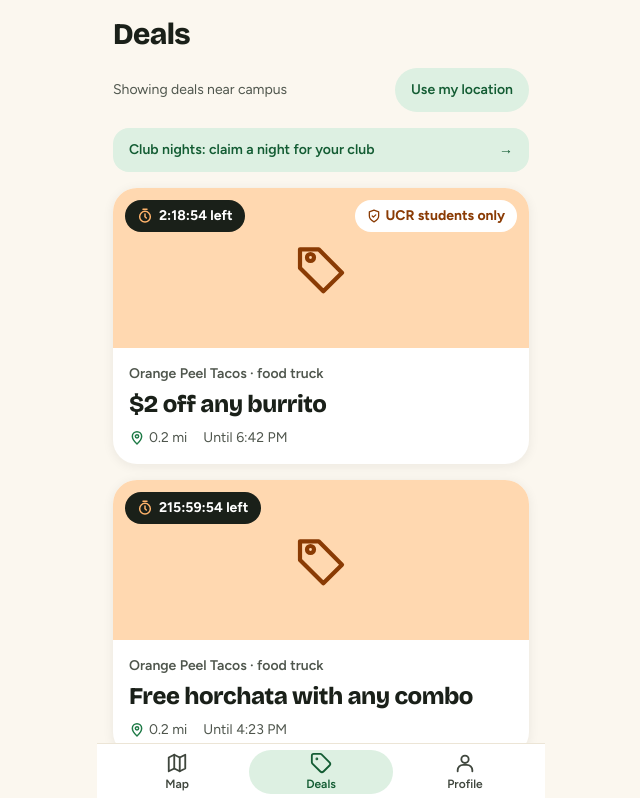
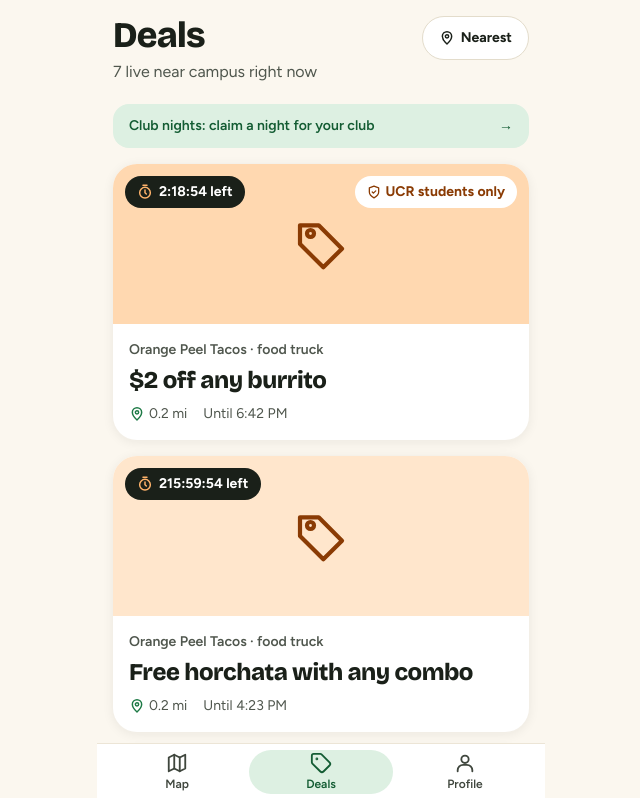
Before and after one commit to MosesfromSinai/Grove, a Next.js app: page /feed in a window 1280 px wide. Shown: the top 798 px of the page, without its empty margins (319-959 px from the left). Built offline with nearby package versions, Linux system fonts and the light colour scheme.

Commit message:
restyle deals feed header

```diff
--- a/app/(student)/feed/page.tsx
+++ b/app/(student)/feed/page.tsx
@@ -1,10 +1,5 @@
 import { Feed } from "@/components/student/feed";
 
 export default function FeedPage() {
-  return (
-    <div>
-      <h1 className="mb-4 text-3xl">Deals</h1>
-      <Feed />
-    </div>
-  );
+  return <Feed />;
 }
--- a/components/student/feed.tsx
+++ b/components/student/feed.tsx
@@ -51,21 +51,21 @@ export function Feed() {
 
   return (
     <div>
-      <div className="mb-4 flex items-center justify-between gap-3">
-        <p className="text-sm text-ink-muted">{where}</p>
-        {status === "located" ? (
-          <button onClick={backToCampus} className="min-h-11 rounded-pill px-4 text-sm font-semibold text-green-dark">
-            Back to campus
-          </button>
-        ) : (
-          <button
-            onClick={locate}
-            disabled={status === "locating"}
-            className="min-h-11 rounded-pill bg-green-tint px-4 text-sm font-semibold text-green-dark disabled:opacity-50"
-          >
-            Use my location
-          </button>
-        )}
+      <div className="mb-5 flex items-start justify-between gap-3">
+        <div>
+          <h1 className="text-4xl">Deals</h1>
+          <p className="mt-1 text-ink-muted">
+            {loading || !result ? where : `${result.deals.length} live ${status === "located" ? "near you" : "near campus"} right now`}
+          </p>
+        </div>
+        <button
+          onClick={status === "located" ? backToCampus : locate}
+          disabled={status === "locating"}
+          className="flex min-h-11 shrink-0 items-center gap-1.5 rounded-pill border border-border-strong bg-surface px-4 text-sm font-bold text-ink disabled:opacity-50"
+        >
+          <svg width="16" height="16" viewBox="0 0 24 24" fill="none" stroke="currentColor" strokeWidth="2.2" strokeLinecap="round" strokeLinejoin="round" aria-hidden="true"><path d="M12 21s-7-6.2-7-11.5A7 7 0 0 1 19 9.5C19 14.8 12 21 12 21z" /><circle cx="12" cy="9.5" r="2.5" /></svg>
+          {status === "located" ? "Back to campus" : "Nearest"}
+        </button>
       </div>
 
       <Link
@@ -91,8 +91,8 @@ export function Feed() {
         <p role="status" className="py-10 text-center text-ink-muted">No deals right now. Check back soon.</p>
       ) : (
         <ul className="space-y-4">
-          {result?.deals.map((deal) => (
-            <DealCard key={deal.deal_id} deal={deal} />
+          {result?.deals.map((deal, i) => (
+            <DealCard key={deal.deal_id} deal={deal} index={i} />
           ))}
         </ul>
       )}
```
